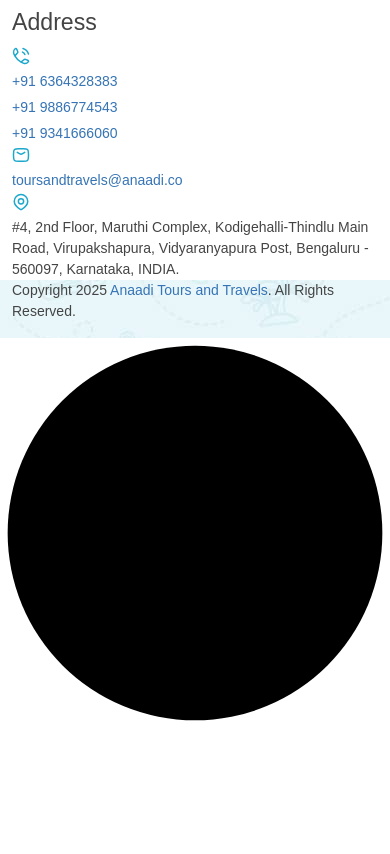
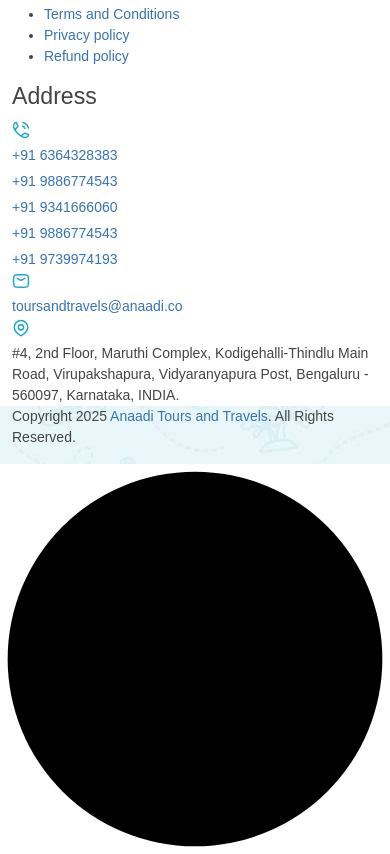
Before and after one commit to tysonchamp/anaadi, a CodeIgniter app: page /anaadi/index.php/contact/index in a window 390 px wide. Shown: the part 3207-4061 px from the top of the page. Before the commit the page ends 3928 px from the top, so only its background shows below. Run offline with CodeIgniter, Linux system fonts and the light colour scheme; data comes from the database, SQL or seed files in the repository; some web fonts are replaced.

Commit message:
Enhance booking form to require a minimum of 2 adults and update contact information with additional phone numbers

```diff
--- a/application/views/front/booktour.php
+++ b/application/views/front/booktour.php
@@ -104,7 +104,7 @@
 
                         <div class="col-6 form-group mb-2">
                             <label class="p-1 mb-1 fs-16">No. of Adults</label>
-                            <input type="number" class="form-control" name="adults" id="adults" placeholder="0">
+                            <input type="number" class="form-control" name="adults" id="adults" placeholder="Min: 2 Person" min="2">
                         </div>
                         <div class="col-6 form-group mb-4">
                             <label class="p-1 mb-1 fs-16">No. of Children</label>
--- a/application/views/front/contact.php
+++ b/application/views/front/contact.php
@@ -29,6 +29,8 @@
                             <h6 class="box-title">Phone Number</h6>
                             <p class="about-contact-details-text"><a href="tel:+91 6364328383">+91 6364328383</a></p>
                             <p class="about-contact-details-text"><a href="tel:+91 9341666060">+91 9341666060</a></p>
+                            <p class="about-contact-details-text"><a href="tel:919886774543">+91 9886774543</a></p>
+                            <p class="about-contact-details-text"><a href="tel:919739974193">+91 9739974193</a></p>
                         </div>
                     </div>
                 </div>
--- a/application/views/front/cutomizeform.php
+++ b/application/views/front/cutomizeform.php
@@ -202,12 +202,12 @@
                                     $message = $this->session->flashdata('item');
                                 ?>
                                     <input type="number" class="form-control <?php if($message['adults']['value'] == "") { echo $message['adults']['class']; } ?>"
-                                           value="<?php echo $message['adults']['value'] ?>" name="adults" id="adults">
+                                           value="<?php echo $message['adults']['value'] ?>" name="adults" id="adults" min="2" placeholder="Min 2 Person">
                                     <?php if($message['adults']['value'] == "") { ?>
                                         <span class="text-danger"><?php echo $message['adults']['message']; ?></span>
                                     <?php } ?>
                                 <?php } else { ?>
-                                    <input type="number" class="form-control" name="adults" id="adults" value="1">
+                                    <input type="number" class="form-control" name="adults" id="adults" min="2" placeholder="Min 2 Person">
                                 <?php } ?>
                             </div>
 
--- a/application/views/layout/footer.php
+++ b/application/views/layout/footer.php
@@ -76,6 +76,8 @@
 											<p><a href="tel:916364328383" class="info-box_link">+91 6364328383</a></p>
 											<p><a href="tel:919886774543" class="info-box_link">+91 9886774543</a></p>
 											<p><a href="tel:919341666060" class="info-box_link">+91 9341666060</a></p>
+											<p><a href="tel:919886774543" class="info-box_link">+91 9886774543</a></p>
+											<p><a href="tel:919739974193" class="info-box_link">+91 9739974193</a></p>
 										</div>
 									</div>
 									<div class="info-box_text">
```
